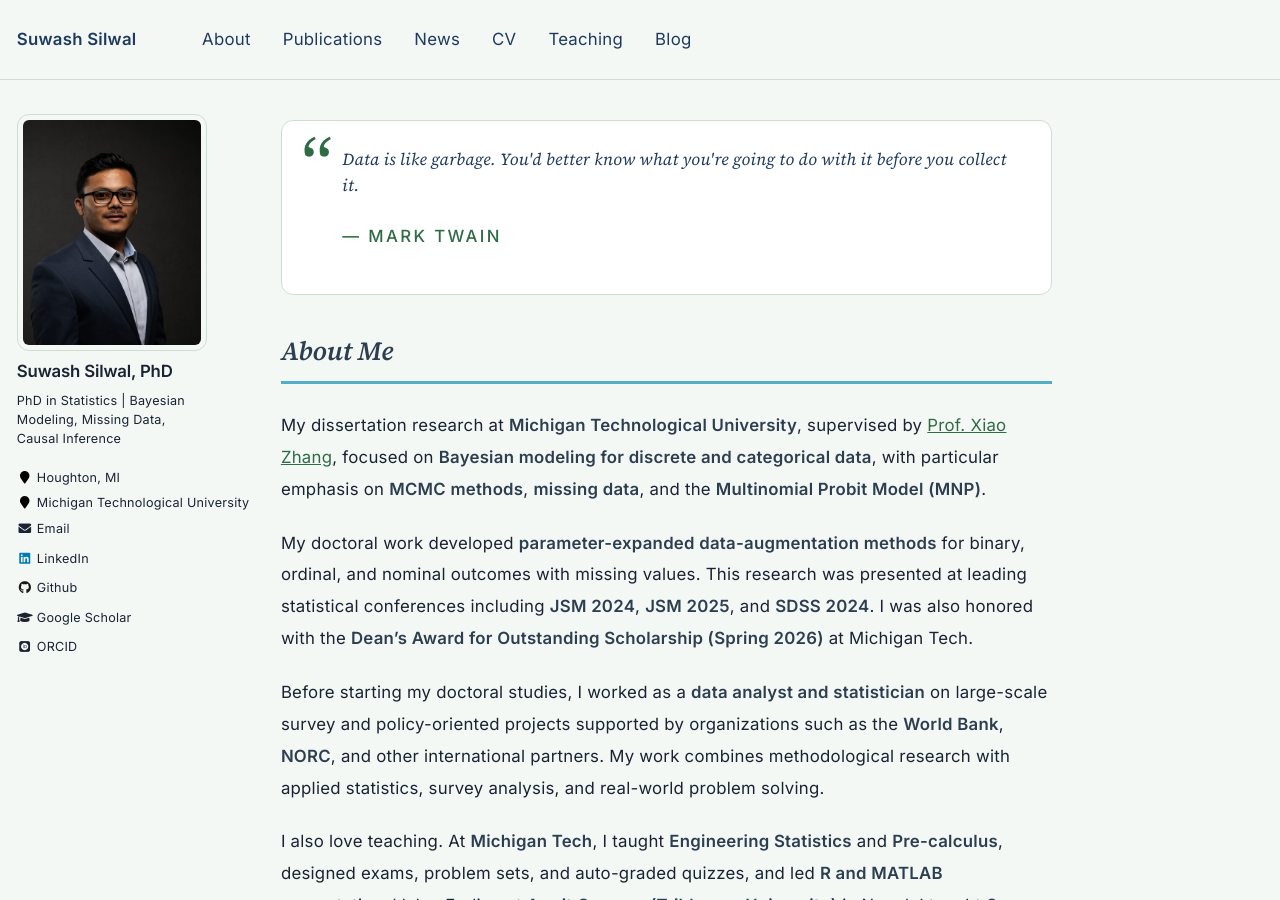
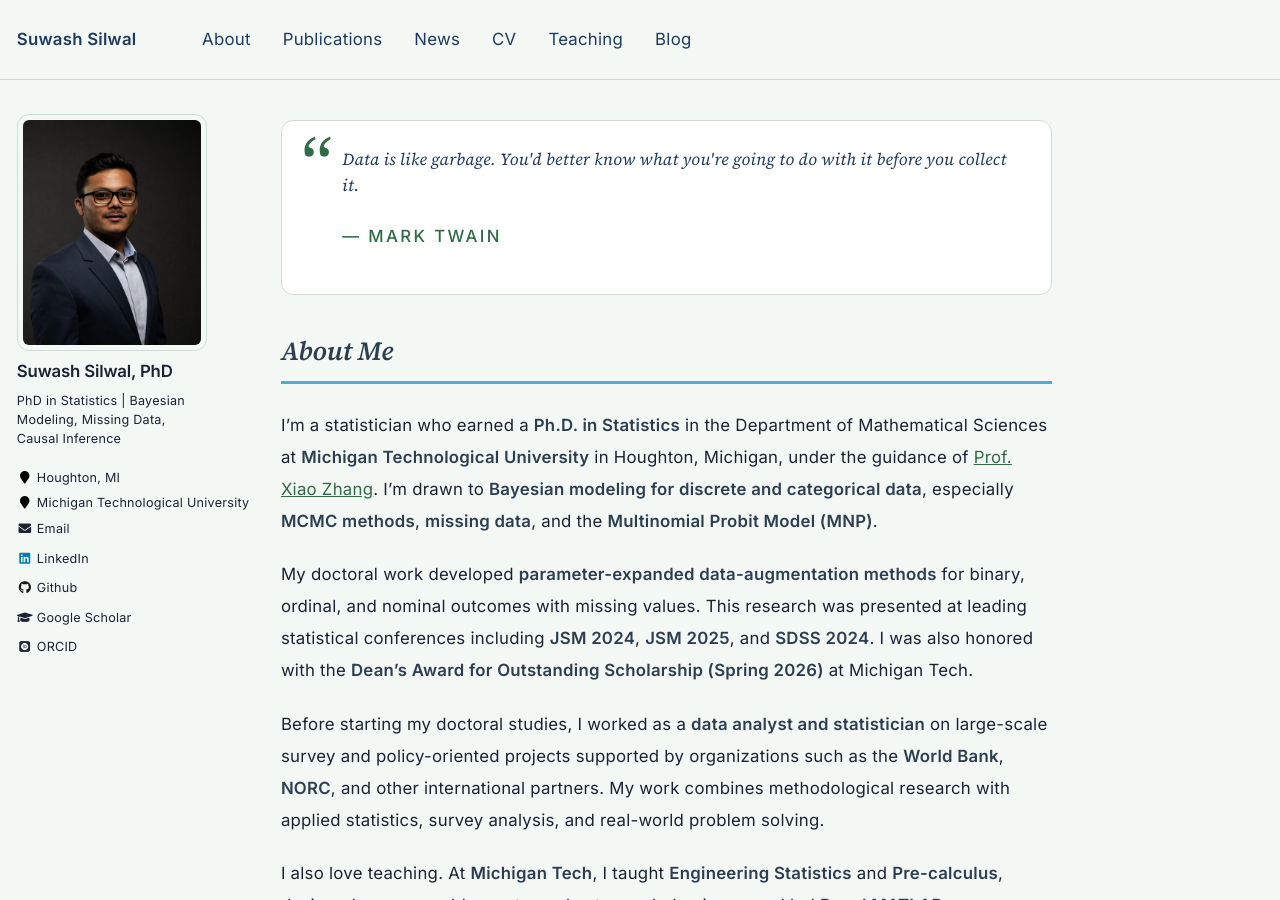
Before and after one commit to ssilwal050/ssilwal050.github.io, a Jekyll site: the page built from _pages/about.md, in a window 1280 px wide and 900 px high. Built offline with Jekyll 4.4.1, drawn with Linux system fonts in a browser that asks for light colours; some web fonts are replaced.

Commit message:
About Me: restore 'I'm a statistician who earned a Ph.D.' opening
Co-Authored-By: Claude Sonnet 5.5 <noreply@anthropic.com>
Claude-Session: https://claude.ai/code/session_01Xa6NjouSf11HGrZQCXPFoi

```diff
--- a/_pages/about.md
+++ b/_pages/about.md
@@ -115,7 +115,7 @@ redirect_from:
 </style>
 
 ## About Me
-My dissertation research at **Michigan Technological University**, supervised by [Prof. Xiao Zhang](https://www.mtu.edu/math/department/faculty-staff/faculty/x-zhang/), focused on **Bayesian modeling for discrete and categorical data**, with particular emphasis on **MCMC methods**, **missing data**, and the **Multinomial Probit Model (MNP)**.
+I'm a statistician who earned a **Ph.D. in Statistics** in the Department of Mathematical Sciences at **Michigan Technological University** in Houghton, Michigan, under the guidance of [Prof. Xiao Zhang](https://www.mtu.edu/math/department/faculty-staff/faculty/x-zhang/). I'm drawn to **Bayesian modeling for discrete and categorical data**, especially **MCMC methods**, **missing data**, and the **Multinomial Probit Model (MNP)**.
 
 My doctoral work developed **parameter-expanded data-augmentation methods** for binary, ordinal, and nominal outcomes with missing values. This research was presented at leading statistical conferences including **JSM 2024**, **JSM 2025**, and **SDSS 2024**. I was also honored with the **Dean's Award for Outstanding Scholarship (Spring 2026)** at Michigan Tech.
 
```
